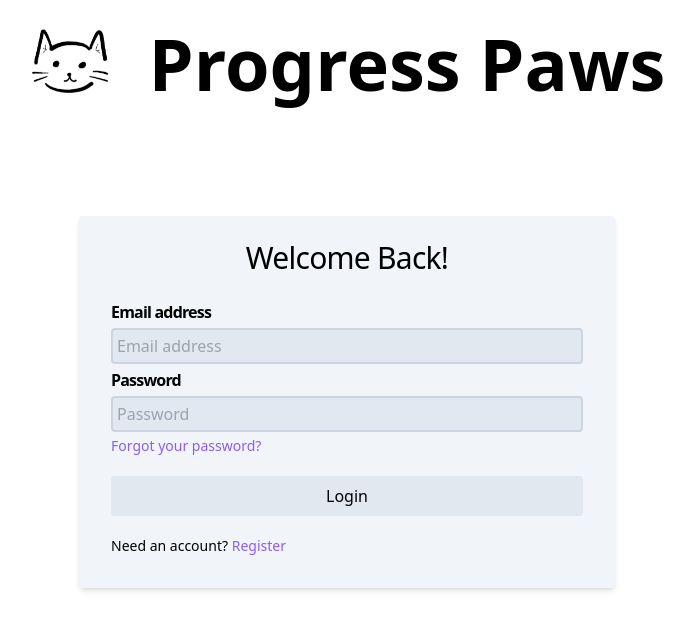
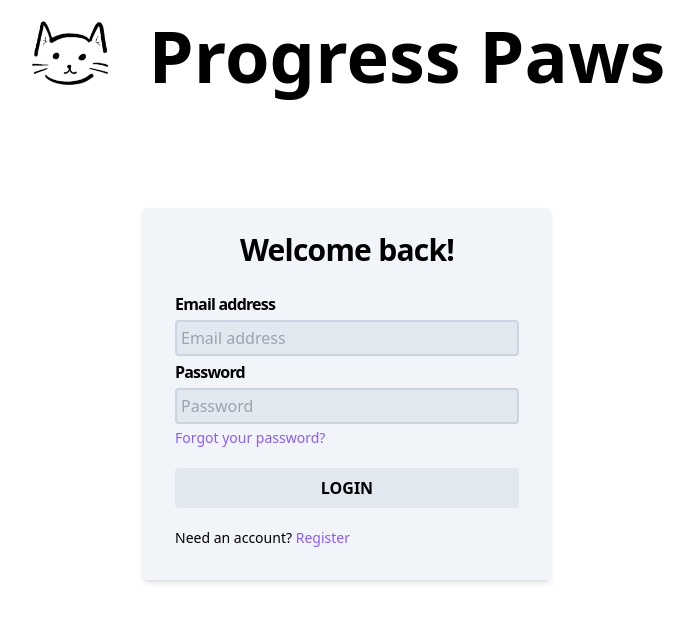
Before and after one commit to JorYin/ProgressPaws, a React (Vite) app in the folder ProgressPaws/: page /login in a window 1280 px wide. Shown: the top 630 px of the page, without its empty margins (293-987 px from the left). Built offline with nearby package versions, Linux system fonts and the light colour scheme; no server answers.

Commit message:
Style changes for text and box

```diff
--- a/ProgressPaws/src/components/core/ProgressPawHeader.tsx
+++ b/ProgressPaws/src/components/core/ProgressPawHeader.tsx
@@ -1,13 +1,13 @@
 import React from "react";
 import ProgressPawCat from "../../assets/topcat.png"
 
-const LinkRoute: React.FC = () => {
+const ProgressPawHeader: React.FC = () => {
   return (
-    <div className="flex items-center m-auto pt-6 justify-center w-100% max-w-screen-lg">
+    <div className="flex items-center m-auto pt-4 justify-center w-100% max-w-screen-lg">
       <img src={ProgressPawCat} alt="ProgressPaws" className="w-100% max-w-20 mr-10 "></img>
       <h1 className="text-4xl lg:text-7xl font-bold">Progress Paws</h1>
     </div>
   )
 }
 
-export default LinkRoute;
+export default ProgressPawHeader;
--- a/ProgressPaws/src/pages/Login.tsx
+++ b/ProgressPaws/src/pages/Login.tsx
@@ -9,11 +9,11 @@ const Login: React.FC = () => {
         <ProgressPawsHeader />
 
       <div className="flex justify-center items-center" style={{height: "75vh"}}>
-        <div className="w-full max-w-xl m-auto ">
+        <div className="w-full max-w-md m-auto ">
           <form className="bg-slate-100 shadow-md rounded px-8 pt-6 pb-8 mx-5">
             <div className="flex flex-col">
               <div className="text-center items-center mb-6">
-                <h1 className="text-3xl tracking-tight">Welcome Back!</h1>
+                <h1 className="text-3xl tracking-tight font-semibold">Welcome back!</h1>
               </div>
               <div>
                 <div className="flex flex-col">
@@ -31,8 +31,8 @@ const Login: React.FC = () => {
                 </div>
               </div>
               <div className="text-center">
-                <button className="w-full p-2 bg-slate-200 my-5 rounded transition ease-in-out delay-75 hover:bg-slate-300">
-                  <LinkRoute text="Login" style="w-full" toRoute="/dashboard"/>
+                <button className="w-full font-semibold p-2 bg-slate-200 my-5 rounded transition ease-in delay-100 hover:bg-slate-300">
+                  LOGIN
                 </button>
               </div>
               <div>
```
